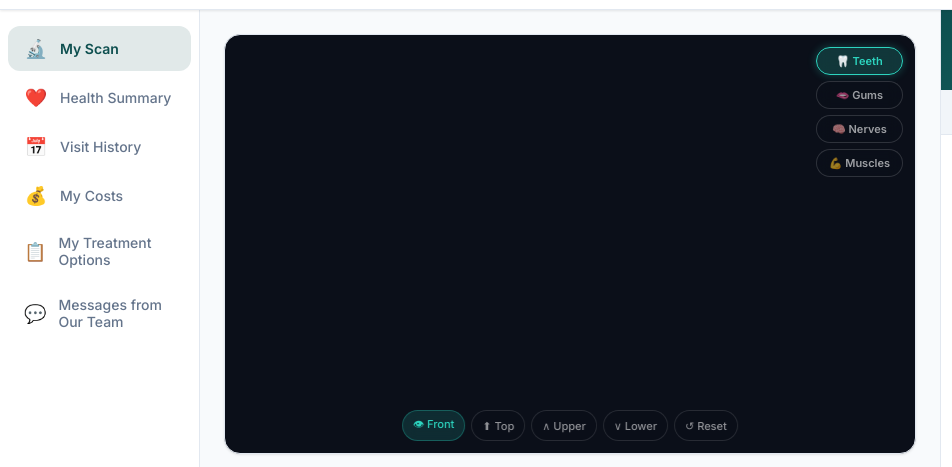
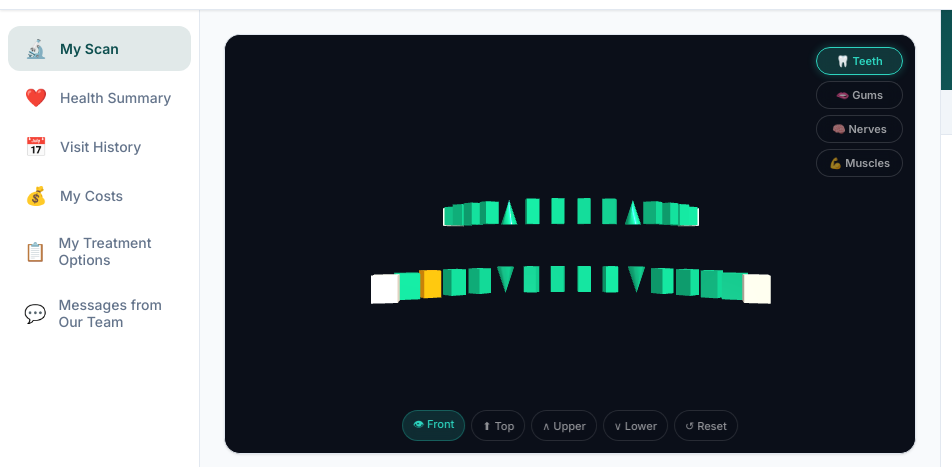
Before and after one commit to ncatlandarch-droid/immersive-family-dentistry, a website with bundled scripts: page portal/patient.html in a window 1280 px wide. Shown: the part 55-522 px from the top of the page, 0-952 px from the left. Built offline with nearby package versions, Linux system fonts and the light colour scheme; animation ran at ten frames a second.

Commit message:
Fix: Remove hardcoded canvas that was blocking Three.js renderer. MouthViewer creates its own canvas — the extra one was overlapping and hiding the 3D scene.

```diff
--- a/portal/patient-portal.js
+++ b/portal/patient-portal.js
@@ -112,7 +112,7 @@ function initPortal() {
 
 // ─── 3D MouthMap Viewer ───
 function init3DMouthMap() {
-    const container = document.querySelector('.mouth-viewer-container');
+    const container = document.getElementById('mouthmap-container');
     if (!container) return;
 
     // Set background dark for 3D viewer
--- a/portal/patient.html
+++ b/portal/patient.html
@@ -69,8 +69,7 @@
             <main class="portal-main">
                 <!-- View: 3D Scan -->
                 <div id="view-scan" class="portal-view active">
-                    <div class="mouth-viewer-container" style="position:relative;">
-                        <canvas id="mouthmap-canvas" style="width:100%; height:100%; min-height:400px; border-radius:12px; display:block;"></canvas>
+                    <div class="mouth-viewer-container" id="mouthmap-container" style="position:relative;">
                         <!-- Anatomy Layer Toggles -->
                         <div id="anatomy-toggles" style="position:absolute;top:12px;right:12px;display:flex;flex-direction:column;gap:6px;z-index:10;">
                             <button class="anatomy-toggle active" data-layer="teeth" title="Teeth">🦷 Teeth</button>
```
